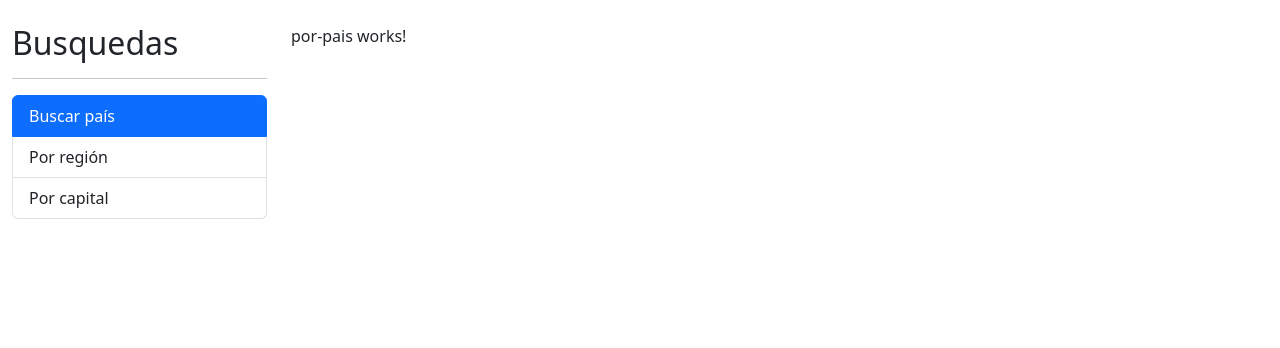
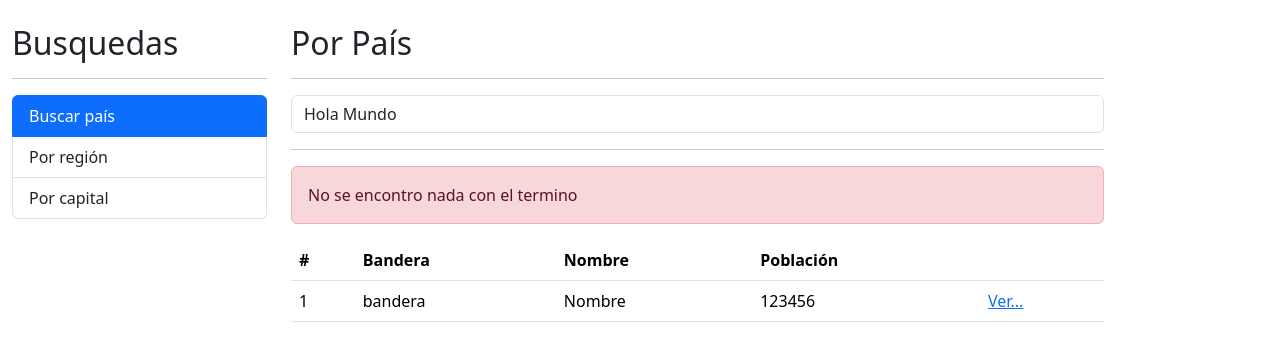
Before and after one commit to fanny00/Angular-paisesApp, an Angular app: page / in a window 1280 px wide. Shown: the top 348 px of the page. Built offline with nearby package versions, Linux system fonts and the light colour scheme.

Commit message:
Componente para buscar por pais

```diff
--- a/src/app/pais/pages/por-pais/por-pais.component.html
+++ b/src/app/pais/pages/por-pais/por-pais.component.html
@@ -1 +1,44 @@
-<p>por-pais works!</p>
+<h2>Por País</h2>
+<hr>
+<div class="row">
+    <div class="col">
+        <form (ngSubmit)="buscar()"
+              autocomplete="off">
+            <input type="text"
+                   name="termino"
+                   class="form-control"
+                   [(ngModel)]="termino"
+                   placeholder="Buscar pais..."/>
+        </form>
+    </div>
+</div>
+<hr>
+<div class="alert alert-danger">
+   No se encontro nada con el termino
+</div>
+<div class="row">
+    <div class="col">
+        <table class="table table-hover">
+            <thead>
+                <tr>
+                    <th>#</th>
+                    <th>Bandera</th>
+                    <th>Nombre</th>
+                    <th>Población</th>
+                    <th></th>
+                </tr>
+            </thead>
+            <tbody>
+                <tr>
+                    <td>1</td>
+                    <td>bandera</td>
+                    <td>Nombre</td>
+                    <td>123456</td>
+                    <td>
+                        <a href="/pais/cl">Ver...</a>
+                    </td>
+                </tr>
+            </tbody>
+        </table>
+    </div>
+</div>
--- a/src/app/pais/pages/por-pais/por-pais.component.ts
+++ b/src/app/pais/pages/por-pais/por-pais.component.ts
@@ -8,4 +8,11 @@
 })
 export class PorPaisComponent {
 
+  termino: string = 'Hola Mundo';
+
+   constructor() {}
+
+   buscar() {
+    console.log( this.termino );
+   }
 }
--- a/src/app/pais/pais.module.ts
+++ b/src/app/pais/pais.module.ts
@@ -1,5 +1,7 @@
 import { NgModule } from '@angular/core';
 import { CommonModule } from '@angular/common';
+import { FormsModule } from '@angular/forms';
+
 import { PorCapitalComponent } from './pages/por-capital/por-capital.component';
 import { PorPaisComponent } from './pages/por-pais/por-pais.component';
 import { PorRegionComponent } from './pages/por-region/por-region.component';
@@ -21,7 +23,8 @@
     VerPaisComponent
   ],
   imports: [
-    CommonModule
+    CommonModule,
+    FormsModule
   ]
 })
 export class PaisModule { }
```
